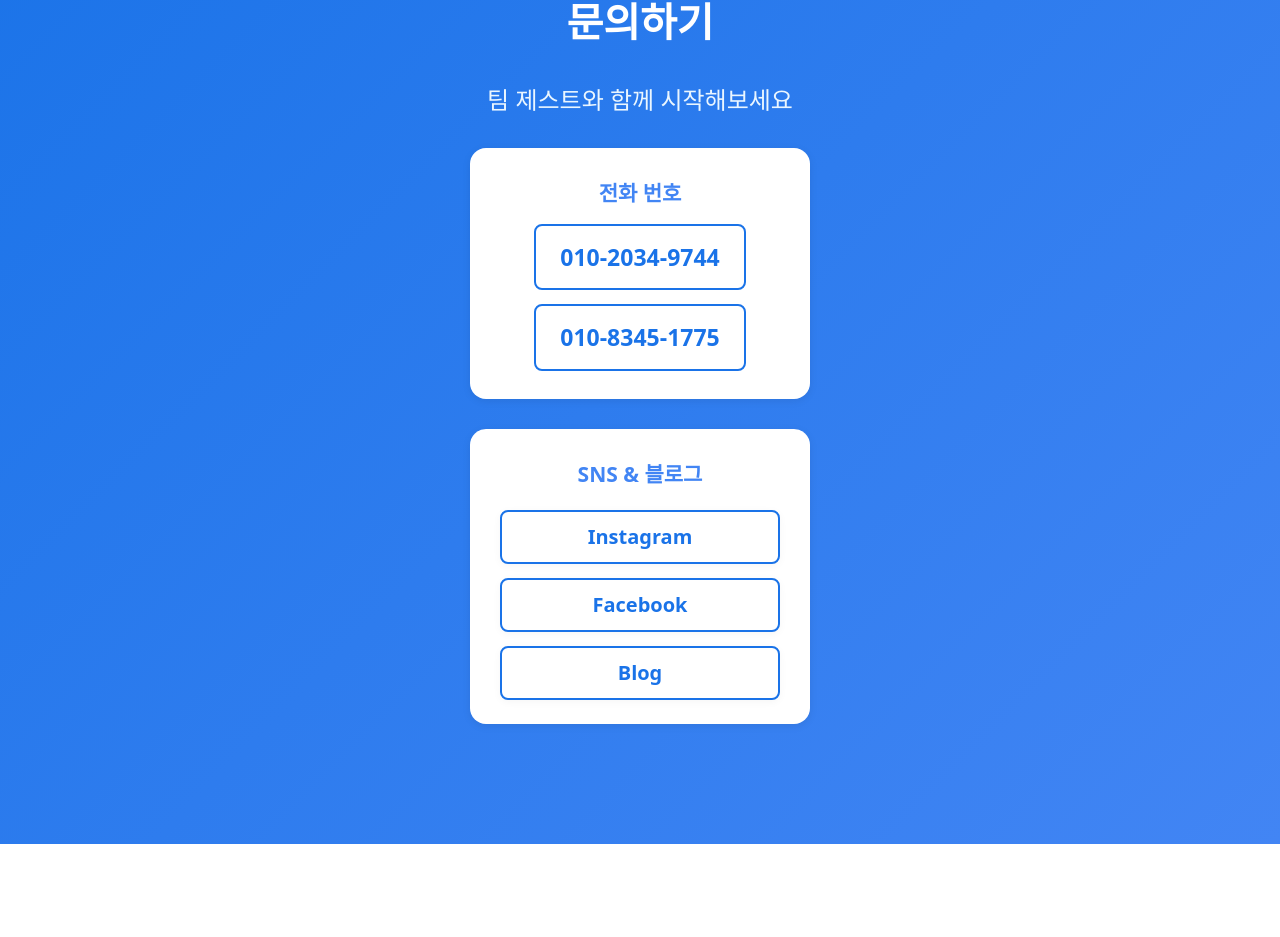
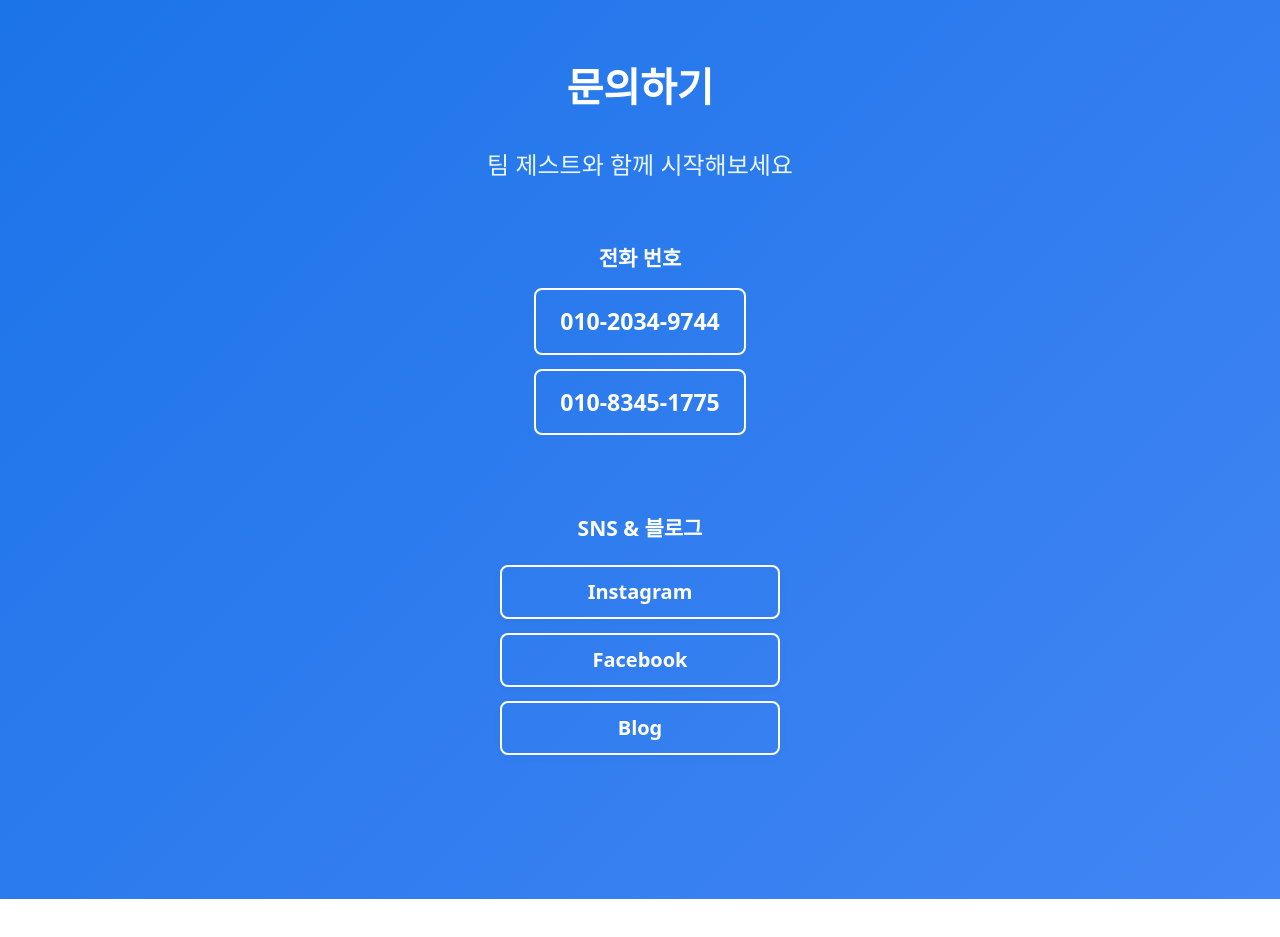
Before and after one commit to minseokzest/zest, a React (Vite) app: page / in a window 1280 px wide. Shown: the part 5920-6857 px from the top of the page. Built offline with nearby package versions, Linux system fonts and the light colour scheme.

Commit message:
Fix 찾아오시는길

```diff
--- a/src/App.css
+++ b/src/App.css
@@ -343,6 +343,8 @@ button:hover {
   border-radius: 12px;
   padding: 0.7rem 1.5rem;
   margin-bottom: 0.5rem;
+  list-style-type: none;
+  color: white;
 }
 
 .program-desc {
@@ -426,8 +428,8 @@ button:hover {
 
 .address-row {
   display: flex;
-  align-items: flex-start;
-  gap: 1rem;
+  flex-direction: column;
+  gap: 0.3rem;
 }
 
 .address-label {
@@ -443,11 +445,6 @@ button:hover {
 }
 
 @media (max-width: 768px) {
-  .address-row {
-    flex-direction: column;
-    gap: 0.3rem;
-  }
-
   .address-label {
     min-width: auto;
   }
@@ -569,23 +566,23 @@ button:hover {
   border-radius: 8px;
   font-size: 1rem;
   font-weight: 600;
-  color: #1a73e8;
+  color: white;
   text-decoration: none;
-  background: #fff;
-  border: 2px solid #1a73e8;
+  background: transparent;
+  border: 2px solid white;
   transition: background 0.2s, color 0.2s, transform 0.2s;
   box-shadow: 0 2px 8px rgba(0,0,0,0.04);
 }
 .contact-link.instagram,
 .contact-link.facebook,
 .contact-link.blog {
-  background: #fff;
-  color: #1a73e8;
-  border: 2px solid #1a73e8;
+  background: transparent;
+  color: white;
+  border: 2px solid white;
 }
 .contact-link:hover {
-  background: #1a73e8;
-  color: #fff;
+  background: white;
+  color: var(--primary-color);
   transform: translateY(-2px) scale(1.05);
   filter: none;
 }
@@ -625,10 +622,8 @@ button:hover {
 }
 
 .contact-subsection {
-  background: #fff;
-  color: var(--primary-color);
+  color: white;
   border-radius: 16px;
-  box-shadow: 0 2px 8px rgba(0,0,0,0.08);
   padding: 1.5rem 1.5rem 1.2rem 1.5rem;
   margin: 1.5rem auto 0 auto;
   max-width: 340px;
@@ -638,25 +633,18 @@ button:hover {
 }
 
 .contact-links-section {
-  margin-top: 1.5rem;
+  margin-top: 1rem;
 }
 
 .contact-phone-label {
-  color: var(--secondary-color);
+  color: white;
   font-size: 1.05rem;
   font-weight: bold;
   margin-bottom: 0.5rem;
 }
 
 .contact-phone-list span {
-  color: var(--primary-color);
-}
-
-@media (max-width: 600px) {
-  .contact-subsection {
-    max-width: 98vw;
-    padding: 1.2rem 0.5rem 1rem 0.5rem;
-  }
+  color: white;
 }
 
 .contact-phone-btn {
@@ -664,20 +652,21 @@ button:hover {
   width: 100%;
   margin: 0.2rem 0;
   padding: 0.7rem 1.2rem;
-  background: #fff;
-  color: var(--primary-color);
+  background: transparent;
+  color: white;
   font-size: 1.15rem;
   font-weight: 700;
   border-radius: 8px;
-  border: 2px solid var(--primary-color);
+  border: 2px solid white;
   text-align: center;
   text-decoration: none;
   box-sizing: border-box;
   transition: background 0.2s, color 0.2s, transform 0.2s;
 }
+
 .contact-phone-btn:hover {
-  background: var(--primary-color);
-  color: #fff;
+  background: white;
+  color: var(--primary-color);
   transform: translateY(-2px) scale(1.04);
 }
 
@@ -713,38 +702,14 @@ button:hover {
   border-radius: 8px;
 }
 
-.modal-close-btn {
-  position: absolute;
-  top: -1.5rem;
-  right: -1.5rem;
-  width: 2.5rem;
-  height: 2.5rem;
-  border-radius: 50%;
-  background: white;
-  border: none;
-  font-size: 1.2rem;
-  cursor: pointer;
-  display: flex;
-  align-items: center;
-  justify-content: center;
-  box-shadow: 0 2px 8px rgba(0, 0, 0, 0.2);
-  transition: transform 0.2s ease;
-}
-
-.modal-close-btn:hover {
-  transform: scale(1.1);
-}
-
 @media (max-width: 768px) {
   .modal-content {
     padding: 0.5rem;
   }
+}
 
-  .modal-close-btn {
-    top: -1rem;
-    right: -1rem;
-    width: 2rem;
-    height: 2rem;
-    font-size: 1rem;
+@media (max-width: 768px) {
+  .contact-links-section {
+    margin-top: 0.5rem;
   }
 }
--- a/src/App.tsx
+++ b/src/App.tsx
@@ -147,12 +147,6 @@ function App() {
                 exit={{ scale: 0.8, opacity: 0 }}
                 onClick={(e) => e.stopPropagation()}
               >
-                <button
-                  className="modal-close-btn"
-                  onClick={() => setIsTimelineModalOpen(false)}
-                >
-                  ✕
-                </button>
                 <img src={timelineImage} alt="TEAM ZEST Timeline" />
               </motion.div>
             </motion.div>
@@ -270,7 +264,7 @@ function App() {
                   <div className="address-content">
                     <div className="address-row">
                       <span className="address-label">도로명 주소</span>
-                      <span>서울 강남구 강남대로 570 선양빌딩 팀제스트 아크로바틱 마샬아츠 트릭킹 B1층</span>
+                      <span>서울 강남구 강남대로 570 선양빌딩<br />팀제스트 아크로바틱 마샬아츠 트릭킹 B1층</span>
                     </div>
                     <div className="address-row">
                       <span className="address-label">지번 주소</span>
```
